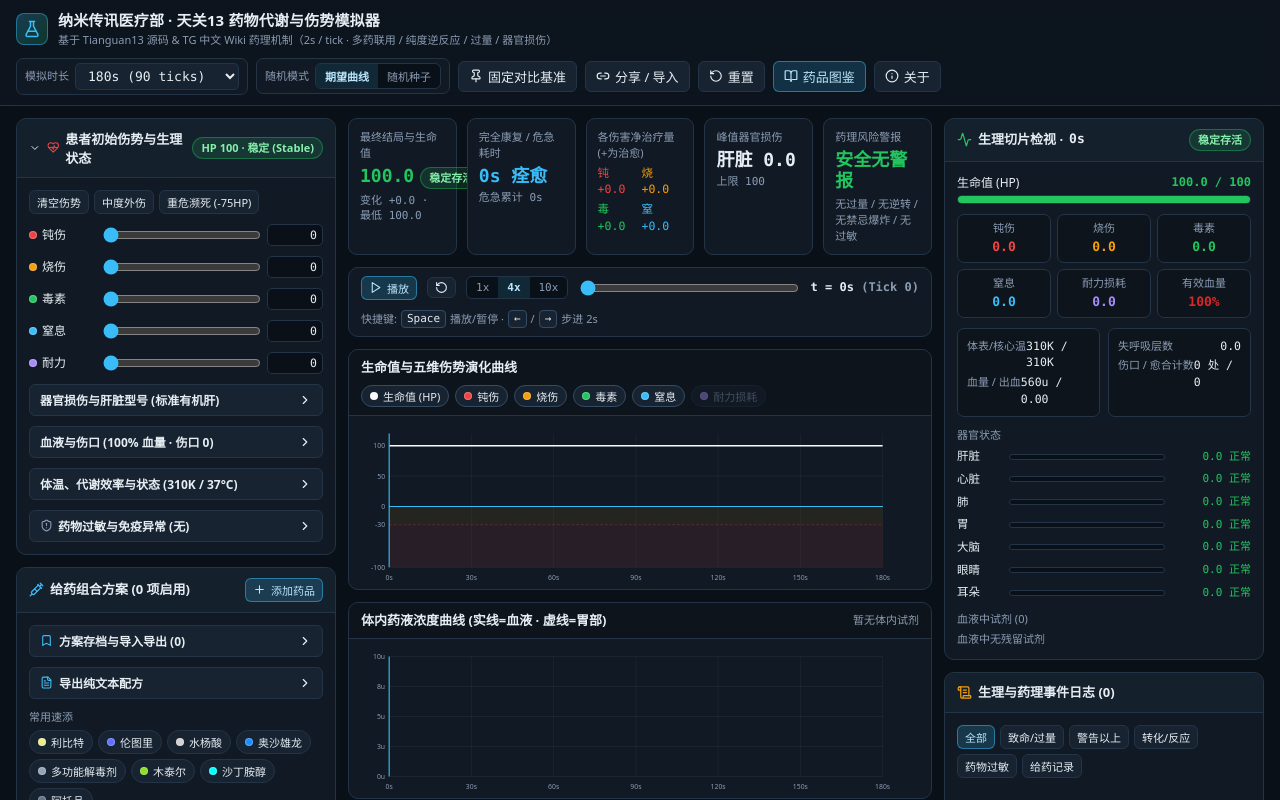
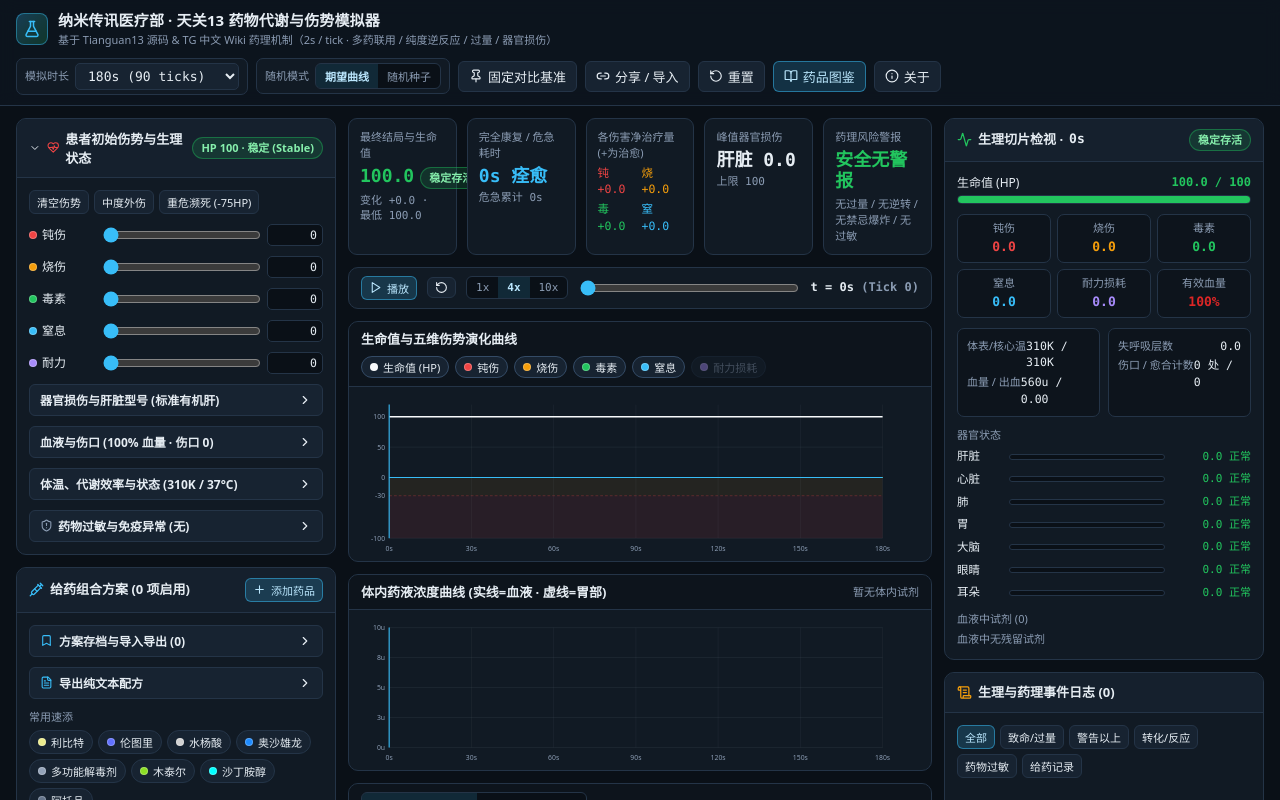
Before and after one commit to yahvk-cuna/SS13-Chemistry-Simulator, a React (Vite) app: page / in a window 1280 px wide. Shown: the top 800 px of the page. Built offline with nearby package versions, Linux system fonts and the light colour scheme.

Commit message:
fix: allow playback shortcuts with pinned popovers and remove hint text

```diff
--- a/src/components/TimelineCharts.tsx
+++ b/src/components/TimelineCharts.tsx
@@ -222,7 +222,7 @@ export function TimelineCharts({
       ) {
         return;
       }
-      if (document.querySelector('[role="dialog"]')) return;
+      if (document.querySelector('[role="dialog"][aria-modal="true"]')) return;
 
       if (e.code === 'Space') {
         if (
@@ -509,13 +509,6 @@ export function TimelineCharts({
           />
           <span className="mono" style={{ fontSize: 12, fontWeight: 600 }}>
             t = {selectedTime}s <span style={{ color: 'var(--text-muted)' }}>(Tick {selectedTime / 2})</span>
-          </span>
-          <span
-            className="dose-sub chart-shortcuts-hint"
-            title="在非输入框/弹窗状态下支持全局键盘快捷键"
-          >
-            快捷键: <kbd className="kbd-key">Space</kbd> 播放/暂停 ·{' '}
-            <kbd className="kbd-key">←</kbd>/<kbd className="kbd-key">→</kbd> 步进 2s
           </span>
         </div>
       </div>
--- a/src/styles/index.css
+++ b/src/styles/index.css
@@ -956,25 +956,6 @@ fieldset.sub-box {
   gap: 2px 10px;
 }
 
-.chart-shortcuts-hint {
-  display: inline-flex;
-  align-items: center;
-  gap: 4px;
-  flex-wrap: wrap;
-}
-
-.kbd-key {
-  display: inline-block;
-  padding: 1px 5px;
-  border-radius: 4px;
-  background: var(--bg-elevated);
-  border: 1px solid var(--border-strong);
-  font-family: var(--font-mono);
-  font-size: 11px;
-  line-height: 1.3;
-  color: var(--text);
-}
-
 .chart-wrap {
   position: relative;
   padding: 8px 10px 4px;
```
Also changed, not shown: 1 other file (tests, documents, lock files or other folders).
